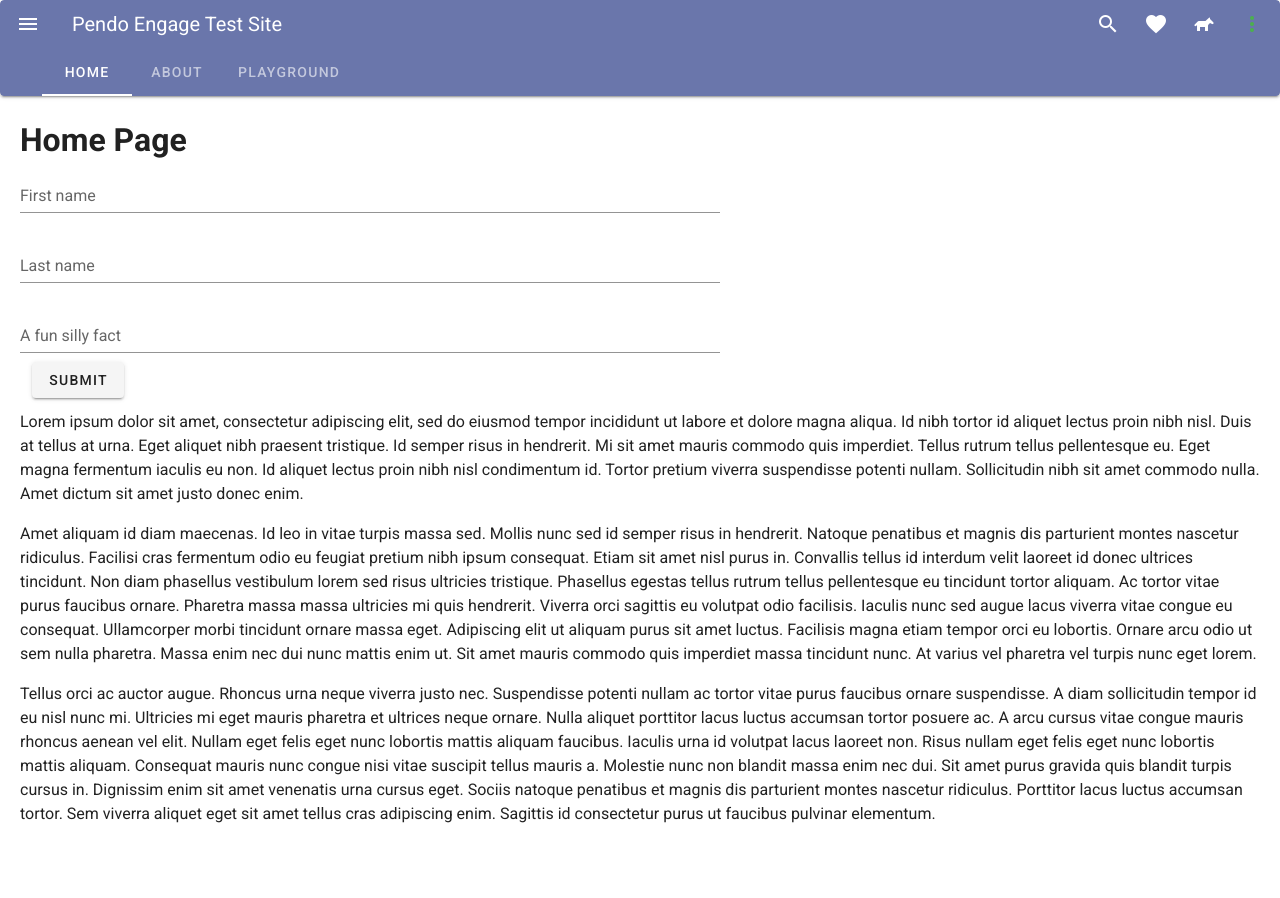
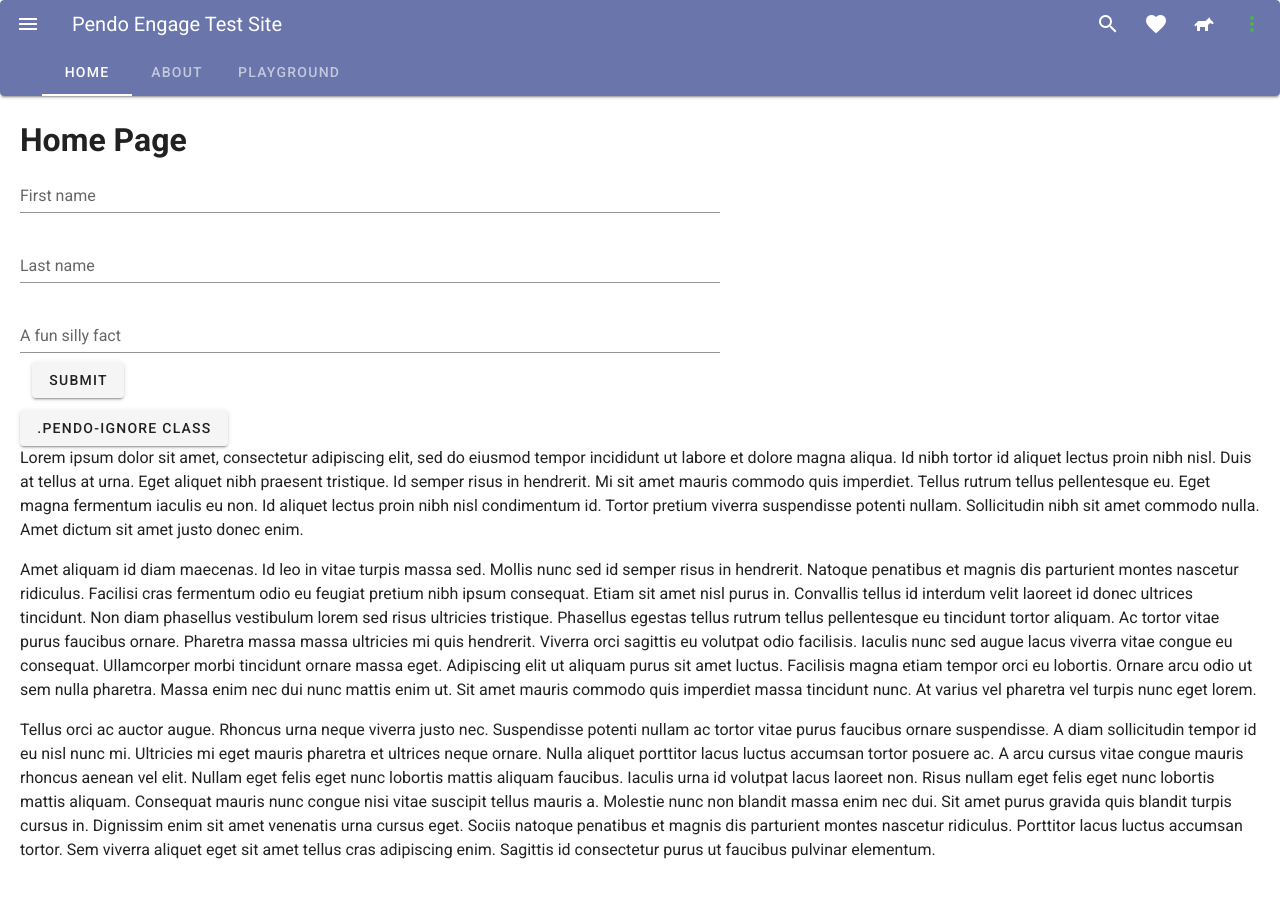
Before and after one commit to jingjing-jacobson/engage-test-site, a Vue app: page / in a window 1280 px wide. Before the commit the page ends 862 px from the top, so only its background shows below. Built offline with nearby package versions, Linux system fonts and the light colour scheme.

Commit message:
add .pendo-ignore element

```diff
--- a/src/views/HomeView.vue
+++ b/src/views/HomeView.vue
@@ -17,6 +17,9 @@
                 </v-btn>
             </v-container>
         </v-form>
+        <v-btn class="pendo-ignore">
+            .pendo-ignore class
+        </v-btn>
         <p>
             Lorem ipsum dolor sit amet, consectetur adipiscing elit, sed do eiusmod tempor incididunt ut labore et
             dolore magna aliqua. Id nibh tortor id aliquet lectus proin nibh nisl. Duis at tellus at urna. Eget aliquet
```
